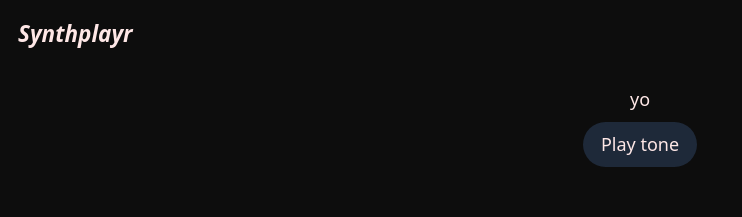
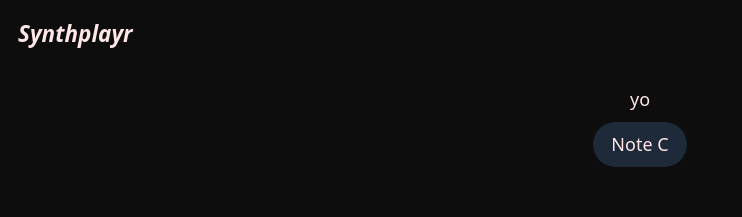
Before and after one commit to jonte265/synth-playr, a React (Vite) app: page / in a window 1280 px wide. Shown: the top 217 px of the page, without its empty margins (0-742 px from the left). Built offline with nearby package versions, Linux system fonts and the light colour scheme.

Commit message:
start stop and useref

```diff
--- a/src/App.tsx
+++ b/src/App.tsx
@@ -1,24 +1,53 @@
+import { useRef, useState } from 'react';
 import Header from './components/Header';
 
-const audioCtx = new AudioContext();
-const oscillator = audioCtx.createOscillator();
-
-oscillator.frequency.value = 220;
-oscillator.type = 'triangle';
-
-oscillator.connect(audioCtx.destination); // Connect to speaker
-oscillator.start();
-oscillator.stop(audioCtx.currentTime + 1);
+// const oscillator = audioCtx.createOscillator();
+// oscillator.frequency.value = 220;
+// oscillator.type = 'sine';
+// const gain = audioCtx.createGain();
+// oscillator.connect(gain);
+// gain.connect(audioCtx.destination); // Connect to speaker
+// gain.gain.value = 1
+// oscillator.start();
 
 function App() {
+  // const audioCtx = new AudioContext();
+  const audioCtxRef = useRef<AudioContext>(null);
+  const oscillatorRef = useRef<OscillatorNode>(null);
+
+  function playNote() {
+    // Skapar ljudmotorn om det inte redan finns
+    if (!audioCtxRef.current) {
+      audioCtxRef.current = new AudioContext();
+    }
+
+    const oscillator = audioCtxRef.current.createOscillator();
+    oscillator.frequency.value = 220;
+
+    oscillator.connect(audioCtxRef.current.destination);
+    oscillator.start();
+
+    oscillatorRef.current = oscillator;
+  }
+
+  function stopNote() {
+    oscillatorRef.current?.stop();
+  }
+
   return (
     <>
       <Header />
       <main className='flex flex-col gap-2 justify-center items-center p-4'>
         <h1>yo</h1>
-        <button className='bg-gray-800 hover:bg-gray-900 rounded-4xl px-4 py-2'>
-          Play tone
-        </button>
+        <div>
+          <button
+            onMouseDown={playNote}
+            onMouseUp={stopNote}
+            className='bg-gray-800 hover:bg-gray-900 rounded-4xl px-4 py-2'
+          >
+            Note C
+          </button>
+        </div>
       </main>
     </>
   );
```
